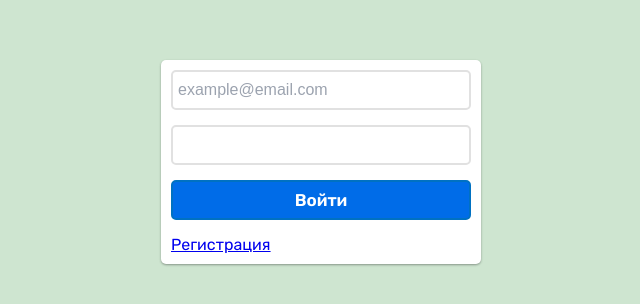
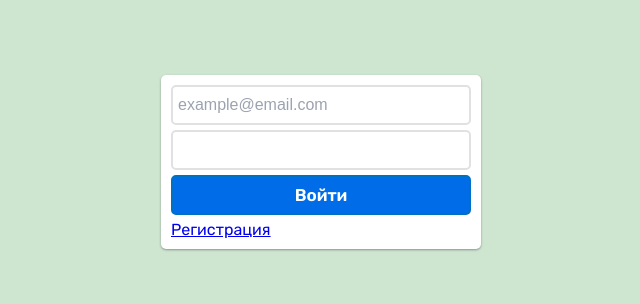
Before and after one commit to Yusupov-droid/personal-area, a React (Create React App) app: page /sign-in in a window 1280 px wide. Shown: the part 228-532 px from the top of the page, without its empty margins (319-959 px from the left). Built offline with nearby package versions, Linux system fonts and the light colour scheme; no server answers; the HTML template or start-up script is replaced by a standard one.

Commit message:
Change margin in form-group.

```diff
--- a/src/components/form/Form.scss
+++ b/src/components/form/Form.scss
@@ -4,7 +4,7 @@
   flex-direction: column;
 
   &__group {
-    margin-bottom: 15px;
+    margin-bottom: 5px;
   }
 
   &__group:last-of-type {
```
